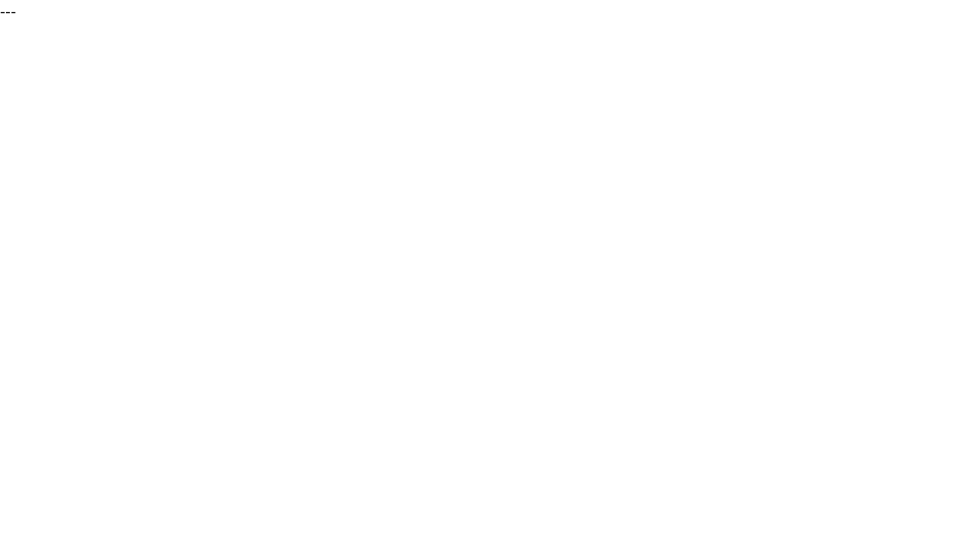
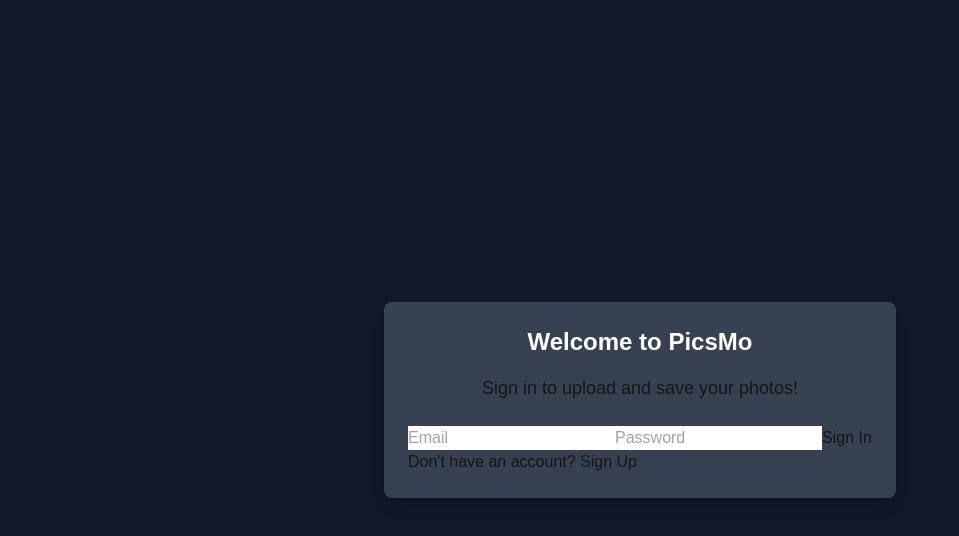
Before and after one commit to ademhilmibozkurt/PicsMo, a Next.js app: page / in a window 1280 px wide. Shown: the top 536 px of the page, without its empty margins (0-959 px from the left). Built offline with nearby package versions, Linux system fonts and the light colour scheme.

Commit message:
feature/AuthForm
Authentication form component added to app.

```diff
--- /dev/null
+++ b/app/components/authform.jsx
@@ -0,0 +1,79 @@
+'use client'
+
+import { useState } from "react"
+
+function AuthForm()
+{
+    const [isNewUser, setIsNewUser]     = useState(false)
+    const [email, setEmail]             = useState('')
+    const [password, setPassword]       = useState('')
+    const [isSigningIn, setIsSigningIn] = useState(false)
+    const [isSigningUp, setIsSigningUp] = useState(false)
+
+    async function handleLogin(e)
+    {
+        e.preventDefault()
+    }
+
+    async function handleSignUp(e)
+    {
+        e.preventDefault()
+    }
+
+    let signInMessage = 'Sign In'
+    if(isSigningIn)
+    {
+        signInMessage = 'Signing In'
+    }
+    else if (isNewUser)
+    {
+        signInMessage = 'Sign Up'
+    }
+
+    const signUpMessage = <p>Email sent! Check your email to confirm.</p>
+
+    return(
+        <form onSubmit={isNewUser ? handleSignUp: handleLogin}>
+            <input
+                type="email"
+                value={email}
+                onChange={(e) => setEmail(e.target.value)}
+                className=""
+                placeholder="Email"/>
+
+            <input
+                type="password"
+                value={password}
+                onChange={(e) => setPassword(e.target.value)}
+                className=""
+                placeholder="Password"/>
+
+            <button type="submit">{signInMessage}</button>
+
+            <p>
+                {
+                    isNewUser ? (
+                        <>
+                            Already have an account? {''}
+                            <button
+                                type="button"
+                                onClick={() => setIsNewUser(false)}>Sign In</button>
+                        </>
+                    ) : (
+                        <>
+                            Don't have an account? {''}
+                            <button
+                                type="button"
+                                onClick={() => setIsNewUser(true)}>Sign Up</button>
+                        </>
+                    )
+                }
+            </p>
+            {
+                isSigningUp && signUpMessage
+            }
+        </form>
+    )
+}
+
+export default AuthForm
--- a/app/page.jsx
+++ b/app/page.jsx
@@ -1,10 +1,17 @@
 import Image from "next/image"
+import AuthForm from "./components/authform"
 
 export default function Home()
 {
   return (
-    <main>
-        ---
+    <main className="flex items-center justify-center bg-gray-900 min-h-screen">
+        <div className="bg-gray-700 rounded-lg shadow-lg p-6 w-full max-w-lg">
+            <h2 className="text-white text-2xl font-bold mb-4 text-center">Welcome to PicsMo</h2>
+            <p className="mb-6 text-lg text-center">
+                Sign in to upload and save your photos!
+            </p>
+            <AuthForm/>
+        </div>
     </main>
   )
 }
```
Also changed, not shown: app/styles.module.css (added, +7 -0 lines).
